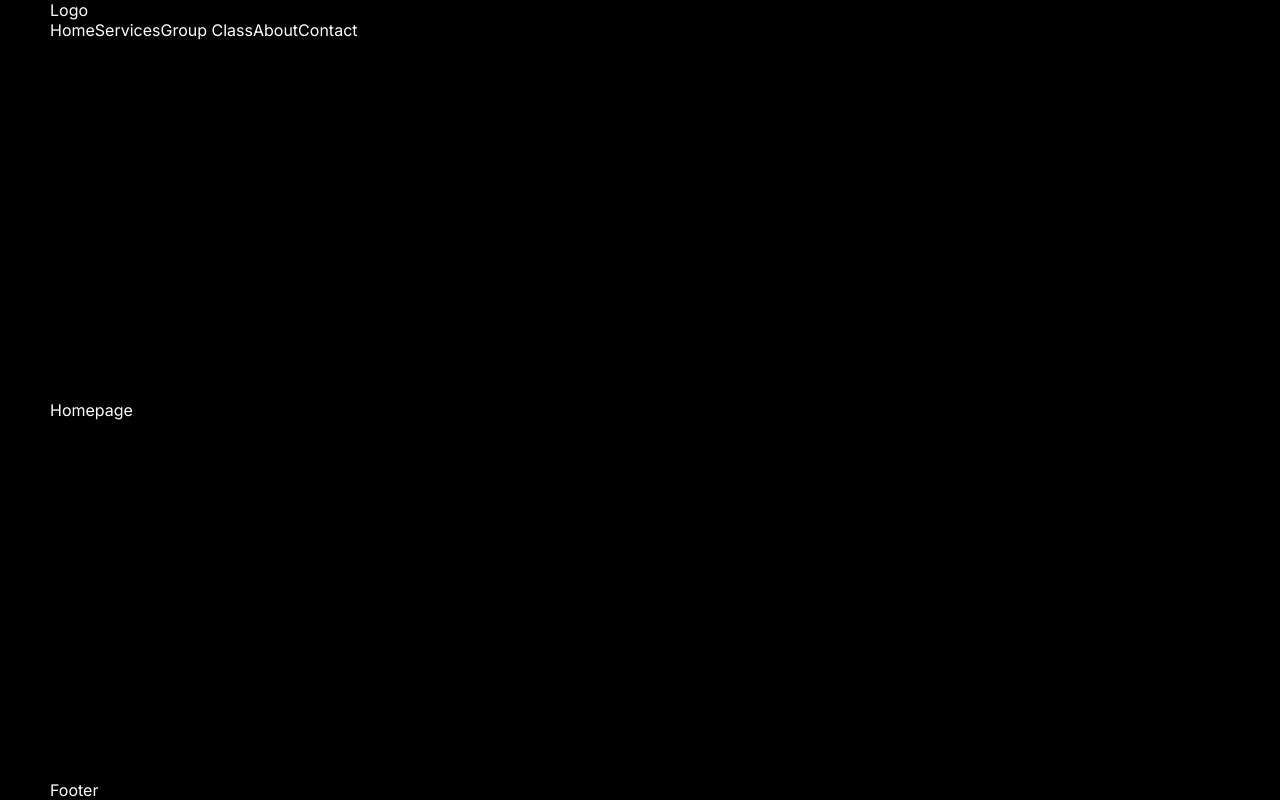
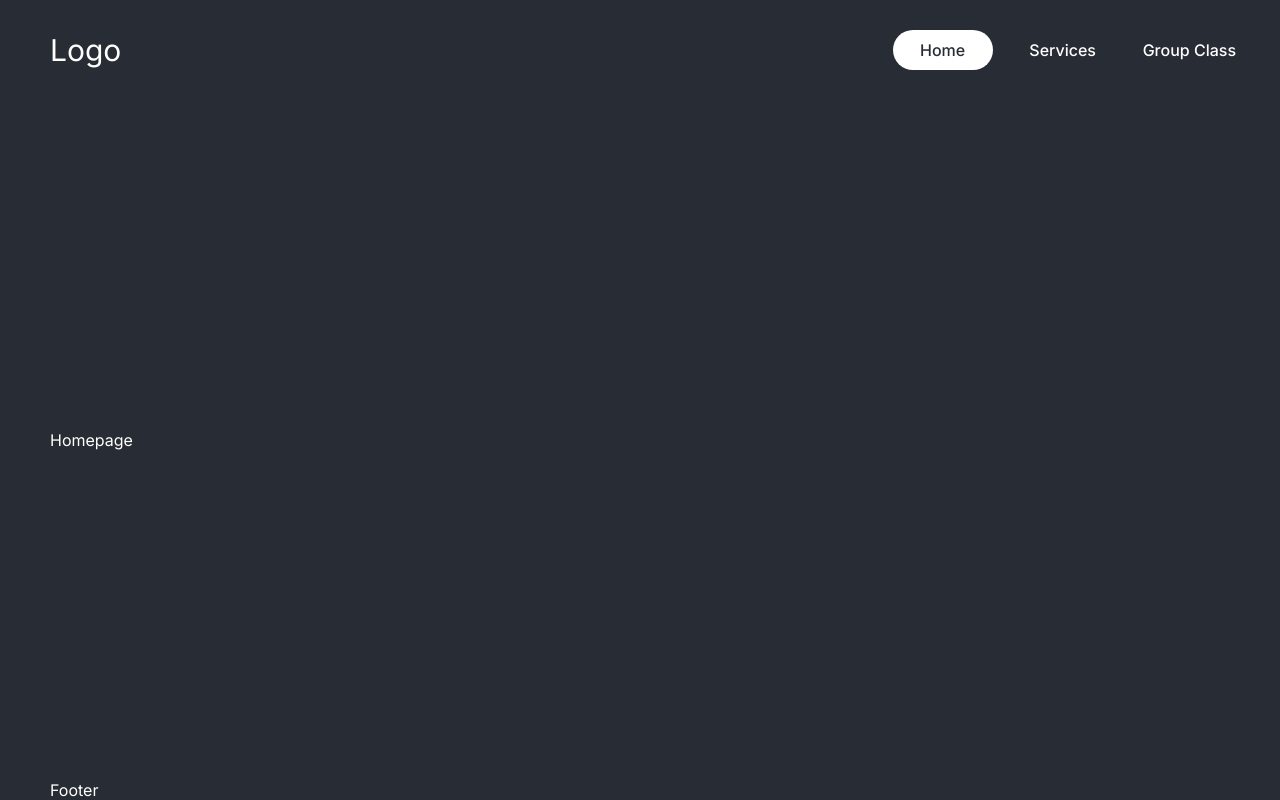
Before and after one commit to SShak/fitness, a Next.js app: page / in a window 1280 px wide. Shown: the top 800 px of the page. Built offline with nearby package versions, Linux system fonts and the light colour scheme.

Commit message:
new components and styling

```diff
--- a/src/app/globals.css
+++ b/src/app/globals.css
@@ -23,7 +23,6 @@
 }
 
 .container {
-  background-color: black;
   width: 1536px;
   margin: auto;
   padding-left: 50px;
--- a/src/components/navbar/Navbar.jsx
+++ b/src/components/navbar/Navbar.jsx
@@ -1,9 +1,10 @@
 import Links from "./links/Links";
+import styles from "./navbar.module.css";
 
 const Navbar = () => {
   return (
-    <div>
-      <div>Logo</div>
+    <div className={styles.container}>
+      <div className={styles.logo}>Logo</div>
       <div>
         <Links />
       </div>
--- a/src/components/navbar/links/Links.jsx
+++ b/src/components/navbar/links/Links.jsx
@@ -1,4 +1,5 @@
-import Link from "next/link";
+import NavLink from "./navLinks/navLinks";
+import styles from "./links.module.css";
 
 const Links = () => {
   const links = [
@@ -25,11 +26,9 @@
   ];
 
   return (
-    <div>
+    <div className={styles.links}>
       {links.map((link) => (
-        <Link href={link.path} key={link.title}>
-          {link.title}
-        </Link>
+        <NavLink item={link} key={link.title} />
       ))}
     </div>
   );
--- /dev/null
+++ b/src/components/navbar/links/links.module.css
@@ -0,0 +1,5 @@
+.links {
+  display: flex;
+  align-items: center;
+  gap: 20px;
+}
--- /dev/null
+++ b/src/components/navbar/links/navLinks/navLinks.jsx
@@ -0,0 +1,22 @@
+"use client";
+
+import Link from "next/link";
+import styles from "./navLinks.module.css";
+import { usePathname } from "next/navigation";
+
+const NavLink = ({ item }) => {
+  const pathName = usePathname();
+
+  return (
+    <Link
+      href={item.path}
+      className={`${styles.container} ${
+        pathName === item.path && styles.active
+      }`}
+    >
+      {item.title}
+    </Link>
+  );
+};
+
+export default NavLink;
--- /dev/null
+++ b/src/components/navbar/links/navLinks/navLinks.module.css
@@ -0,0 +1,12 @@
+.container {
+  min-width: 100px;
+  padding: 10px;
+  border-radius: 20px;
+  font-weight: 500;
+  text-align: center;
+}
+
+.active {
+  background-color: var(--text);
+  color: var(--bg);
+}
--- /dev/null
+++ b/src/components/navbar/navbar.module.css
@@ -0,0 +1,11 @@
+.container {
+  height: 100px;
+  display: flex;
+  align-items: center;
+  justify-content: space-between;
+}
+
+.logo {
+  font-size: 30px;
+  font-weigth: bold;
+}
```
